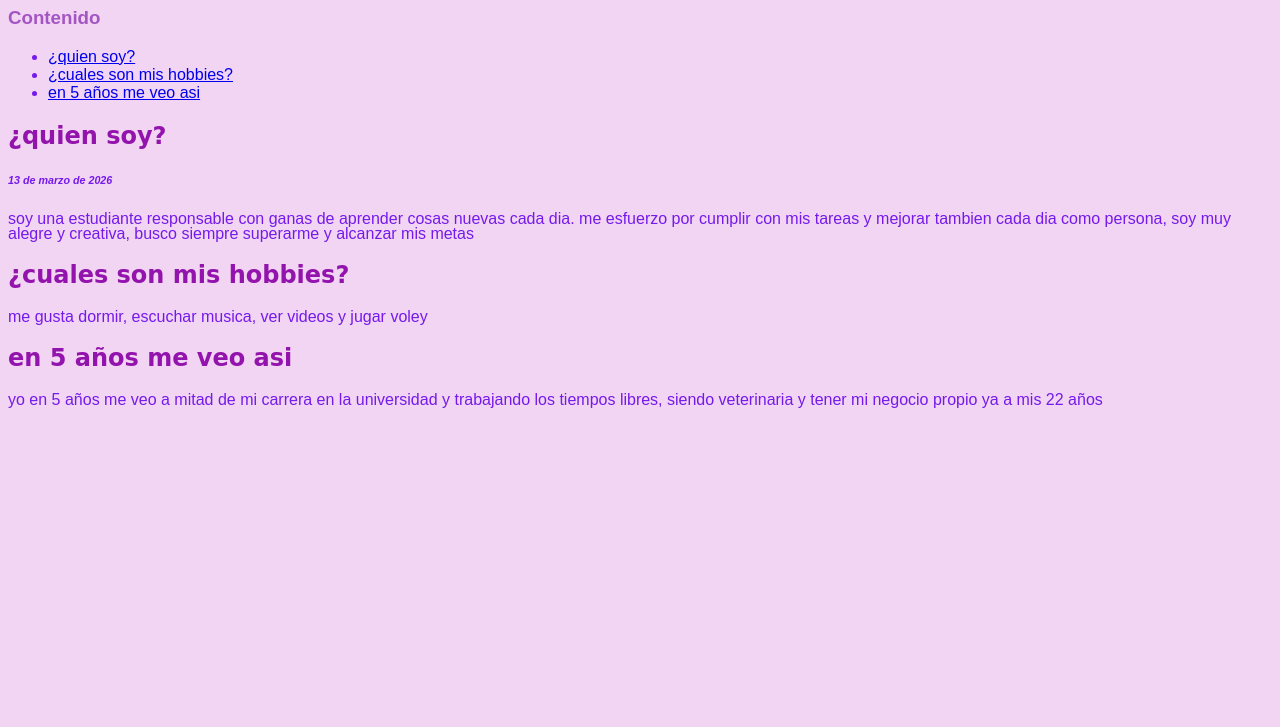
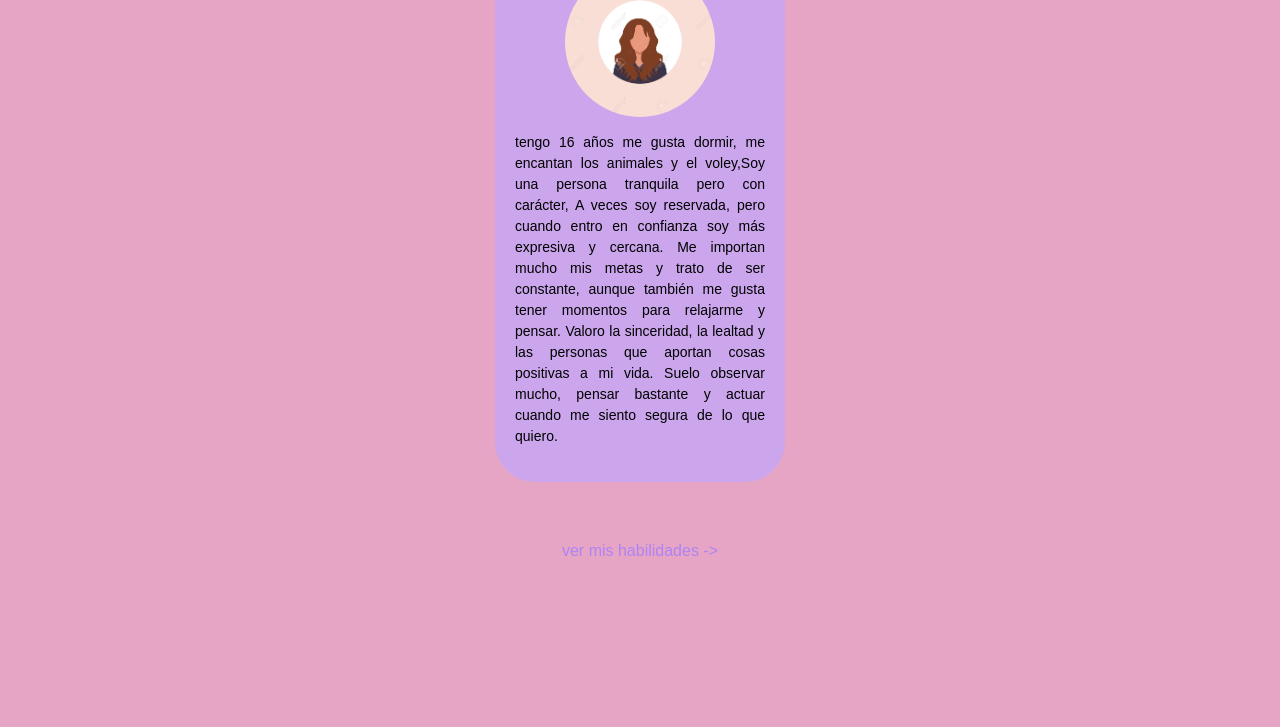
Before and after one commit to sofiacc-eng/portafolio, a plain HTML site: page index.html in a window 1280 px wide. Shown: the part 73-800 px from the top of the page. Drawn offline with Linux system fonts and the light colour scheme.

Commit message:
Add files via upload

```diff
--- a/index.html
+++ b/index.html
@@ -1,74 +1,23 @@
 <!DOCTYPE html>
-<html>
-    <head>
-        <meta charset="utf-8">
-        <title>proyeto: Blog</title>
-        <style>
-        body {
-             font-family:sans-serif;
-             color:rgb(116, 26, 235);
-             background-color:rgb(242, 213, 242);
-        }
-        h1 {
-            font-family: fantasy;
-            color: rgb(145, 14, 145);
-        }
+<html lang="es">
+<head>
+    <meta charset="UTF-8">
+    <meta name="viewport" content="width=device-width, initial-scale=1.0">
+    <title>tarjeta de presentacion</title>
+    <link rel="stylesheet" href="style.css">
+</head>
+<body>
+ <div class="contenedor">
+<div class="tarjeta">
+<img src="foto.jpg" alt="sofia cañon calero">
+<p>
+    tengo 16 años me gusta dormir, me encantan los animales y el voley,Soy una persona tranquila pero con carácter, A veces soy reservada, pero cuando entro en confianza soy más expresiva y cercana. Me importan mucho mis metas y trato de ser constante, aunque también me gusta tener momentos para relajarme y pensar. Valoro la sinceridad, la lealtad y las personas que aportan cosas positivas a mi vida. Suelo observar mucho, pensar bastante y actuar cuando me siento segura de lo que quiero.
+    </p>
+    <a href="mailto:sofiacc@sagradafamiliapalmira.edu.co>contactame..."</a>
+   </div>
+<a href="habilidades.html"class="btn-ver-mas"> ver mis habilidades -></a>
+</div>
 
-        h1
-        {
-            color: rgb(103, 86, 232);
-            }
-        h3{
-            color: rgb(163, 85, 196);
-        }
-      h2 {
-          font-family:cursive;
-          color: rgb(147, 19, 173);
-          }
-
-          p{
-              line-height:15px;
-              }
-           h6 {
-               font-style: italic;
-           }
-
-
-
-        </style>
-    </head>
-    <body>
-
-        <h1>Blog de sofia cañon </h1>
-
-        <h3>Contenido</h3>
-        <ul>
-            <li> <a href="#primerpost">
-            ¿quien soy?</a>
-
-            </li>
-            <li>
-            <a href="#segundopost">
-            ¿cuales son mis hobbies?
-
-            </a>
-
-            </li>
-            <li>
-              <a href="#tercerpost">
-                  en 5 años me veo asi
-              </a>
-             </li>
-        </ul>
-
-        <h2 id="primerpost">¿quien soy?</h2>
-
-        <h6>13 de marzo de 2026</h6>
-
-        <p>soy una estudiante responsable con ganas de aprender cosas nuevas cada dia. me esfuerzo por cumplir con mis tareas y mejorar tambien cada dia como persona, soy muy alegre y creativa, busco siempre superarme y alcanzar mis metas</p>
-         <h2 id="segundopost">¿cuales son mis hobbies?</h2>
-         <p> me gusta dormir, escuchar musica, ver videos y jugar voley</p>
-         <h2 id="tercerpost">en 5 años me veo asi</h2>
-         <p>yo en 5 años me veo a mitad de mi carrera en la universidad y trabajando los tiempos libres, siendo veterinaria y tener mi negocio propio ya a mis 22 años </p>
-    </body>
+ </div>
+</body>
 </html>
--- /dev/null
+++ b/style.css
@@ -0,0 +1,78 @@
+*{
+padding: 0;
+margin: 0;
+}
+body{
+    background-color: rgb(231, 165, 198);
+    display: flex
+    justify-content: center;
+    min-height: 100vh;
+    font-family: Arial, helvetica, sans-serif;
+}
+/* contenedor de la paguina */
+
+.contenedor {
+     display: flex;
+     flex-direction: column;
+     align-items: center;
+     gap: 30px;
+     padding: 20px;
+}
+
+/* tarjeta de presentacion */
+.tarjeta {
+    background-color:rgb(203, 166, 237);
+    width: 250px;
+    border-radius: 40px;
+    display: flex;
+    flex-direction: column;
+    padding: 20px;
+    justify-content: space-around;
+    gap: 15px;
+}
+img {
+    width: 150px;
+    align-self: center;
+    border-radius: 76px;
+}
+h1 {
+    font-size: 20px;
+    text-align: center;
+    color: #c5a7f6;
+}
+
+p {
+    font-size: 14px;
+    text-align: justify;
+    color: rgb(0, 0, 0);
+    line-height: 1.5;
+}
+a{
+    color: #ae83f3;
+    text-align: right;
+    text-decoration: none;
+    transition: color 0.3s;
+}
+a:hover {
+    color: #7b5086;
+}
+/* boton "ver mas" */
+.btn-ver- mas {
+    display: inline-block
+    padding. 15px 35px;
+    background: linear-gradient (135deg,#0593a2, #00d9ff);
+   color: #000;
+   text-decoration: nome;
+   border-radius: 30px;
+   font-weight:bold;
+   text-align:center;
+
+   transition: all 0.3s ease;
+   box-shadow:0 4px 15px rgba(5,147,162,0.3)
+
+}
+.btn-ver-mas:hover {
+transform: translaley(-3px);
+box-shadow: 0 8px 25px rgb(231, 165, 198);
+background: linear-gradient(135deg, #00d9ff, #0593a2);
+}
```
Also changed, not shown: holamundo.html (added, +11 -0 lines), foto.jpg (added).
